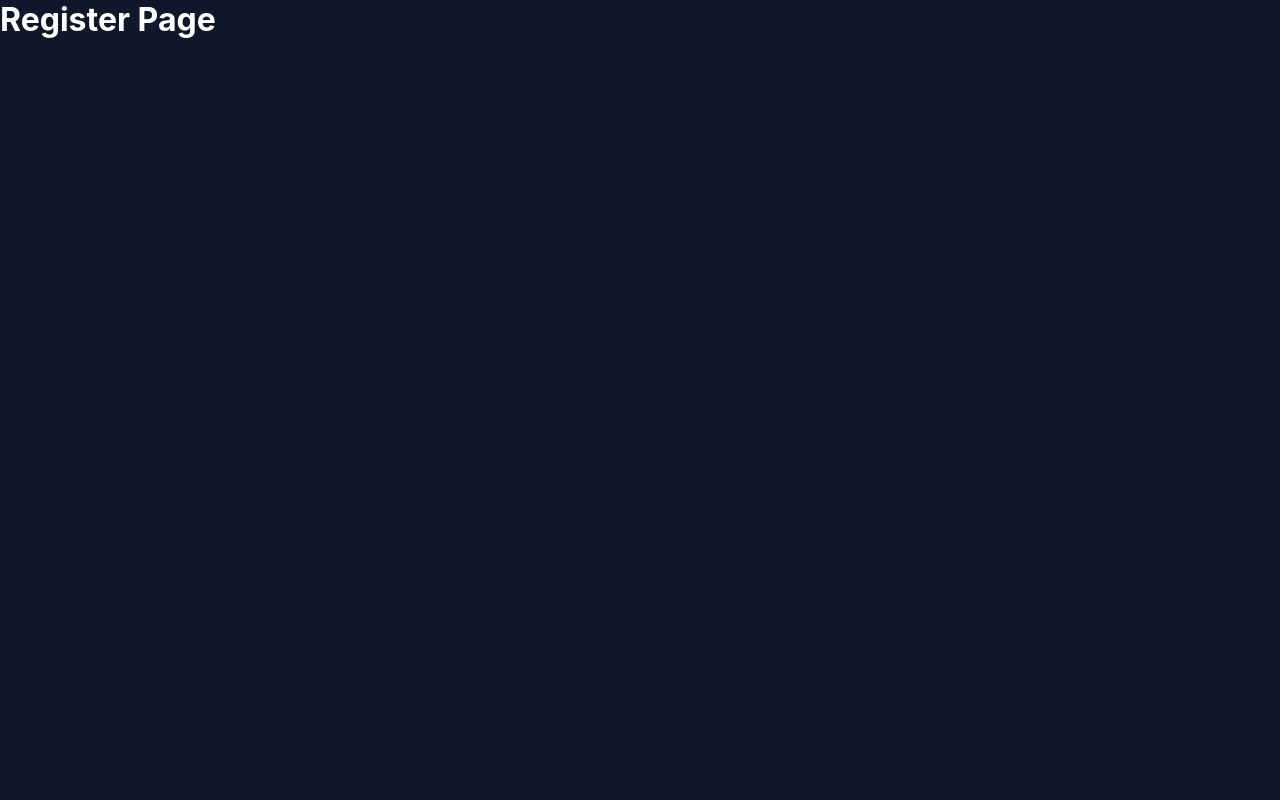
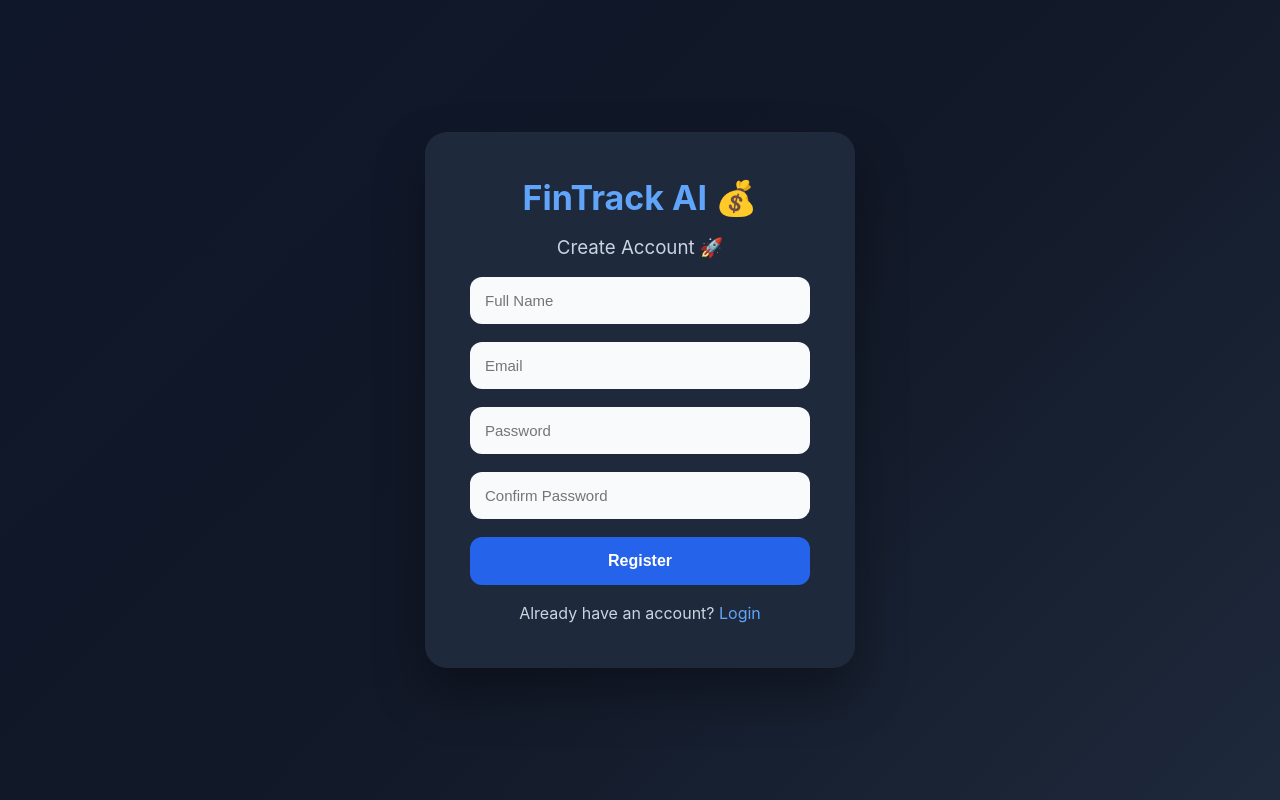
Before and after one commit to lakshyaaax/fintrack-ai, a React app in the folder frontend/: page /register in a window 1280 px wide. Built offline with nearby package versions, Linux system fonts and the light colour scheme; no server answers; the HTML template or start-up script is replaced by a standard one.

Commit message:
Implement Register page

```diff
--- a/frontend/src/pages/Register.jsx
+++ b/frontend/src/pages/Register.jsx
@@ -1,6 +1,104 @@
+import { useState } from "react";
+import { Link, useNavigate } from "react-router-dom";
+
+import { register } from "../services/authService";
+
 function Register() {
+
+    const [name, setName] = useState("");
+    const [email, setEmail] = useState("");
+    const [password, setPassword] = useState("");
+    const [confirmPassword, setConfirmPassword] = useState("");
+
+    const navigate = useNavigate();
+
+    const handleSubmit = async (e) => {
+        e.preventDefault();
+
+        if (password !== confirmPassword) {
+            alert("Passwords do not match");
+            return;
+        }
+
+        try {
+
+            await register({
+                name,
+                email,
+                password,
+            });
+
+            alert("Registration Successful! Please login.");
+
+            navigate("/");
+
+        } catch (error) {
+
+            alert(
+                error.response?.data?.message || "Registration Failed"
+            );
+
+        }
+    };
+
     return (
-        <h1>Register Page</h1>
+        <div className="login-container">
+
+            <form
+                className="login-form"
+                onSubmit={handleSubmit}
+            >
+
+                <h1>FinTrack AI 💰</h1>
+
+                <h3>Create Account 🚀</h3>
+
+                <input
+                    type="text"
+                    placeholder="Full Name"
+                    value={name}
+                    onChange={(e) => setName(e.target.value)}
+                    required
+                />
+
+                <input
+                    type="email"
+                    placeholder="Email"
+                    value={email}
+                    onChange={(e) => setEmail(e.target.value)}
+                    required
+                />
+
+                <input
+                    type="password"
+                    placeholder="Password"
+                    value={password}
+                    onChange={(e) => setPassword(e.target.value)}
+                    required
+                />
+
+                <input
+                    type="password"
+                    placeholder="Confirm Password"
+                    value={confirmPassword}
+                    onChange={(e) => setConfirmPassword(e.target.value)}
+                    required
+                />
+
+                <button type="submit">
+                    Register
+                </button>
+
+                <p>
+                    Already have an account?{" "}
+                    <Link to="/">
+                        Login
+                    </Link>
+                </p>
+
+            </form>
+
+        </div>
     );
 }
 
```
